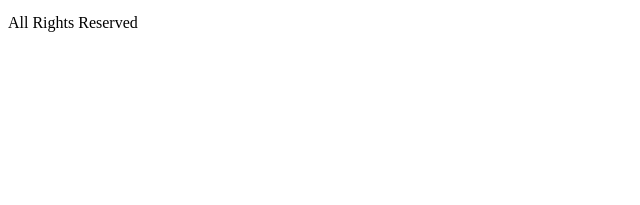
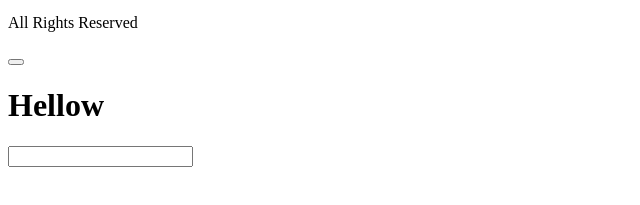
Before and after one commit to tutuldev/react-js-with-rabbil-hasan, a React (Vite) app: page / in a window 1280 px wide. Shown: the part 245-450 px from the top of the page, without its empty margins (0-640 px from the left). Built offline with nearby package versions, Linux system fonts and the light colour scheme.

Commit message:
jsx vs html differents

```diff
--- a/src/App.jsx
+++ b/src/App.jsx
@@ -12,6 +12,14 @@ const App = () => {
        <Hero/>
        <ContactForm/>
        <Footer/>
+       {/* self close  */}
+       <button/>
+       {/* class  */}
+       <h1 className="">Hellow</h1>
+       {/* attrubute need camel case */}
+       <input onSubmit="" />
+       {/* inline css  */}
+       <p style={{color:'red'}}></p>
     </div>
   );
 };
```
Also changed, not shown: 1 other file (tests, documents, lock files or other folders).
